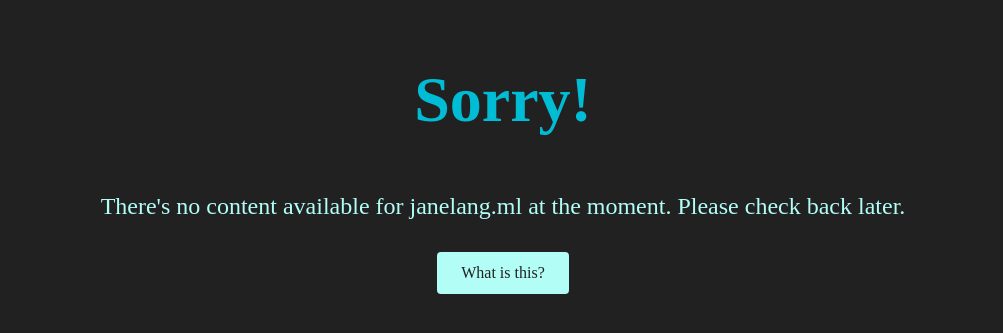
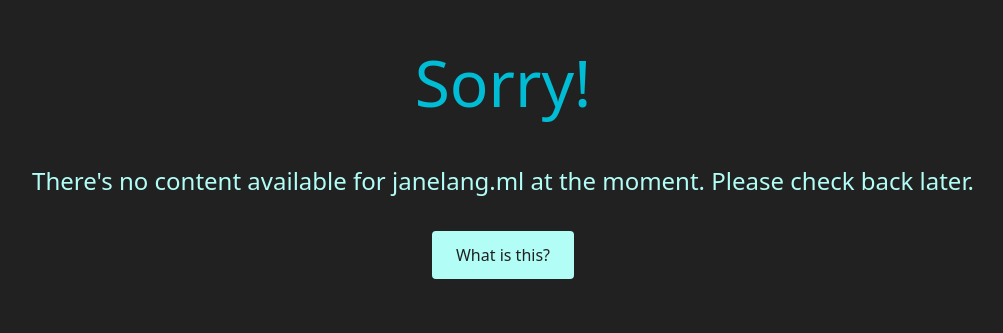
Before and after one commit to nora2605/janelangml, a Nuxt app: page / in a window 1280 px wide. Shown: the part 243-576 px from the top of the page, without its empty margins (137-1140 px from the left). Built offline with nearby package versions, Linux system fonts and the light colour scheme.

Commit message:
add tailwind

```diff
--- a/app.vue
+++ b/app.vue
@@ -19,70 +19,3 @@
   }
 }
 </script>
-
-<style>
-html,
-body {
-  margin: 0px;
-}
-
-.container {
-  display: flex;
-  flex-direction: column;
-  align-items: center;
-  justify-content: center;
-  height: 100vh;
-  width: 100vw;
-  background-color: #f5f5f5;
-}
-
-.container.dark {
-  background-color: #212121;
-}
-
-.title {
-  font-size: 4rem;
-  color: #212121;
-  margin-bottom: 2rem;
-  text-align: center;
-}
-
-.title.dark {
-  color: #00bcd4;
-}
-
-.subtitle {
-  font-size: 1.5rem;
-  color: #757575;
-  margin-bottom: 2rem;
-  text-align: center;
-}
-
-.subtitle.dark {
-  color: #b2fef7;
-}
-
-.button {
-  padding: 0.75rem 1.5rem;
-  background-color: #00bcd4;
-  color: #fff;
-  border-radius: 0.25rem;
-  text-decoration: none;
-  transition: all 0.3s ease;
-}
-
-.button:hover {
-  background-color: #b2fef7;
-  color: #212121;
-}
-
-.button.dark {
-  background-color: #b2fef7;
-  color: #212121;
-}
-
-.button.dark:hover {
-  background-color: #00bcd4;
-  color: #fff;
-}
-</style>
--- /dev/null
+++ b/assets/css/main.css
@@ -0,0 +1,3 @@
+@tailwind base;
+@tailwind components;
+@tailwind utilities;
--- a/nuxt.config.ts
+++ b/nuxt.config.ts
@@ -1,6 +1,12 @@
-import { defineNuxtConfig } from 'nuxt/config'
+import { defineNuxtConfig } from "nuxt/config";
 
 // https://v3.nuxtjs.org/docs/directory-structure/nuxt.config
 export default defineNuxtConfig({
-
-})
+  css: ['~/assets/css/main.css'],
+  postcss: {
+    plugins: {
+      tailwindcss: {},
+      autoprefixer: {},
+    },
+  },
+});
--- a/package.json
+++ b/package.json
@@ -11,6 +11,9 @@
     "vuetify": "latest"
   },
   "dependencies": {
+    "autoprefixer": "^10.4.14",
+    "postcss": "^8.4.23",
+    "tailwindcss": "^3.3.2",
     "vite": "^4.3.1"
   }
 }
--- a/pages/index.vue
+++ b/pages/index.vue
@@ -7,3 +7,71 @@
       :class="['button', 'dark']">What is this?</a>
   </div>
 </template>
+
+<style>
+html,
+body {
+  margin: 0px;
+}
+
+.container {
+  display: flex;
+  flex-direction: column;
+  align-items: center;
+  justify-content: center;
+  height: 100vh;
+  width: 100vw;
+  margin: 0px;
+  background-color: #f5f5f5;
+}
+
+.container.dark {
+  background-color: #212121;
+}
+
+.title {
+  font-size: 4rem;
+  color: #212121;
+  margin-bottom: 2rem;
+  text-align: center;
+}
+
+.title.dark {
+  color: #00bcd4;
+}
+
+.subtitle {
+  font-size: 1.5rem;
+  color: #757575;
+  margin-bottom: 2rem;
+  text-align: center;
+}
+
+.subtitle.dark {
+  color: #b2fef7;
+}
+
+.button {
+  padding: 0.75rem 1.5rem;
+  background-color: #00bcd4;
+  color: #fff;
+  border-radius: 0.25rem;
+  text-decoration: none;
+  transition: all 0.3s ease;
+}
+
+.button:hover {
+  background-color: #b2fef7;
+  color: #212121;
+}
+
+.button.dark {
+  background-color: #b2fef7;
+  color: #212121;
+}
+
+.button.dark:hover {
+  background-color: #00bcd4;
+  color: #fff;
+}
+</style>
--- /dev/null
+++ b/tailwind.config.js
@@ -0,0 +1,14 @@
+module.exports = {
+    content: [
+      "./components/**/*.{js,vue,ts}",
+      "./layouts/**/*.vue",
+      "./pages/**/*.vue",
+      "./plugins/**/*.{js,ts}",
+      "./nuxt.config.{js,ts}",
+      "./app.vue",
+    ],
+    theme: {
+      extend: {},
+    },
+    plugins: [],
+  }
```
Also changed, not shown: 1 other file (tests, documents, lock files or other folders).
